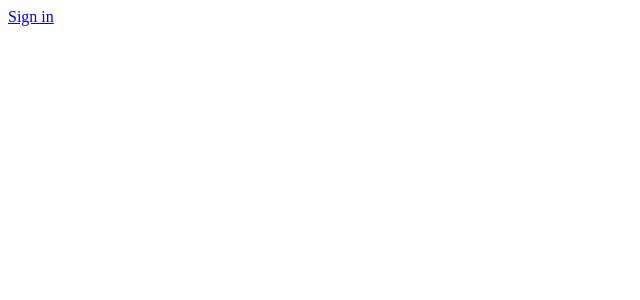
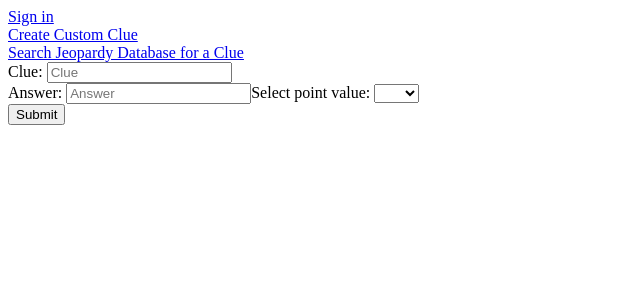
Before and after one commit to teamupcube/jeopardy_for_teachers_app, a Vue app in the folder app/: page /board/1/categories/1/custom-clue in a window 1280 px wide. Shown: the top 300 px of the page, without its empty margins (0-640 px from the left). Built offline with nearby package versions, Linux system fonts and the light colour scheme.

Commit message:
major reorg done

```diff
--- a/app/src/components/AddClueView.vue
+++ b/app/src/components/AddClueView.vue
@@ -1,8 +1,16 @@
 <template>
   <div id="app">
-      <router-link to="/board/:id/categories/:categoryId/custom-clue" v-if="user"></router-link>
-      <router-link to="/board/:id/categories/:categoryId/search"></router-link>
-    <RouterView addCustomClue="handleCustomClue" :historicClues="clues" :onSearch="handleSearch"></RouterView>
+      <router-link :to="`/board/${board}/categories/${category}/custom-clue`">Create Custom Clue</router-link><br/>
+      <router-link :to="`/board/${board}/categories/${category}/search`">Search Jeopardy Database for a Clue</router-link>
+      <div v-if="previousClue">
+        <p>Your previous clue, answer, and point value were saved as:</p>
+        <ul>
+          <li>Clue: {{ previousClue.clue }}</li>
+          <li>Answer: {{ previousClue.answer }}</li>
+          <li>Value: {{ previousClue.value }}</li>
+        </ul>
+      </div>
+    <RouterView :category="category" :addCustomClue="handleCustomClue" :historicClues="clues" :onSearch="handleSearch"></RouterView>
   </div>
 </template>
 
@@ -19,7 +27,8 @@
     };
   },
   created() {
-    this.category = this.$route.params.id;
+    this.category = this.$route.params.categoryId;
+    this.board = this.$route.params.id;
   },
   methods: {
     handleSearch(keywords) {
@@ -33,12 +42,12 @@
           return this.clues;
         });
     },
-    handleCustomClue() {
-      console.log('make category route', this.$route.params.boardId);
+    handleCustomClue(clue, answer, value) {
       this.clueNumber++;
       this.board = this.$route.params.boardId;
       this.category = this.$route.params.categoryId;
-      return addClue(this.clue, this.answer, this.value, this.category)
+      console.log('make category route', this.category);
+      return addClue(clue, answer, value, this.category)
         .then(saved => {
           this.previousClue = saved;
           this.clue = '';
--- a/app/src/components/CustomClue.vue
+++ b/app/src/components/CustomClue.vue
@@ -1,15 +1,7 @@
 <template>
   <div>
-    <div v-if="previousClue">
-      <p>Your previous clue, answer, and point value were saved as:</p>
-      <ul>
-        <li>Clue: {{ previousClue.clue }}</li>
-        <li>Answer: {{ previousClue.answer }}</li>
-        <li>Value: {{ previousClue.value }}</li>
-      </ul>
-    </div>
 
-    <form @submit.prevent="handleCustomClue" v-if="category">
+    <form @submit.prevent="handleSubmit" v-if="category">
       <div>Clue:
         <input
         type="text"
@@ -43,19 +35,29 @@
       <button>Submit</button>
     </form>
   </div>
+
 </template>
 
 <script>
 
 export default {
+  props: {
+    category: String,
+    addCustomClue: Function
+  },
+
   data() {
     return {
-      clue: null,
+      clue: '',
+      answer: '',
+      value: null
     };
   },
 
   methods: {
-
+    handleSubmit() {
+      this.addCustomClue(this.clue, this.answer, this.value);
+    }
   }
 };
 
--- a/app/src/components/Search.vue
+++ b/app/src/components/Search.vue
@@ -20,7 +20,7 @@
       <div>
         <h4>Results</h4>
         <p>Category: {{historicClue.category}}</p>
-        <p>Clue: {{historicClue.historicClue}}</p>
+        <p>Clue: {{historicClue.clue}}</p>
         <p>Answer: {{historicClue.answer}}</p>
         <p>Historic Point Value: {{historicClue.value}}</p>
         <form @submit.prevent="onAdd">
@@ -54,7 +54,7 @@
     };
   },
   methods: {
-    handleSubmit() {
+    handleSearch() {
       this.onSearch(this.keywords);
     }
   }
```
